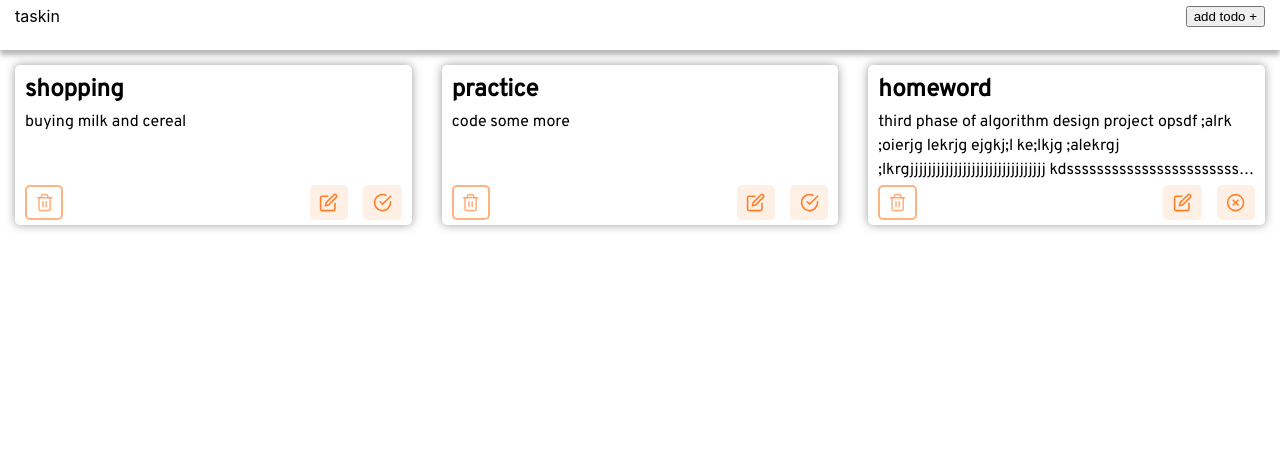
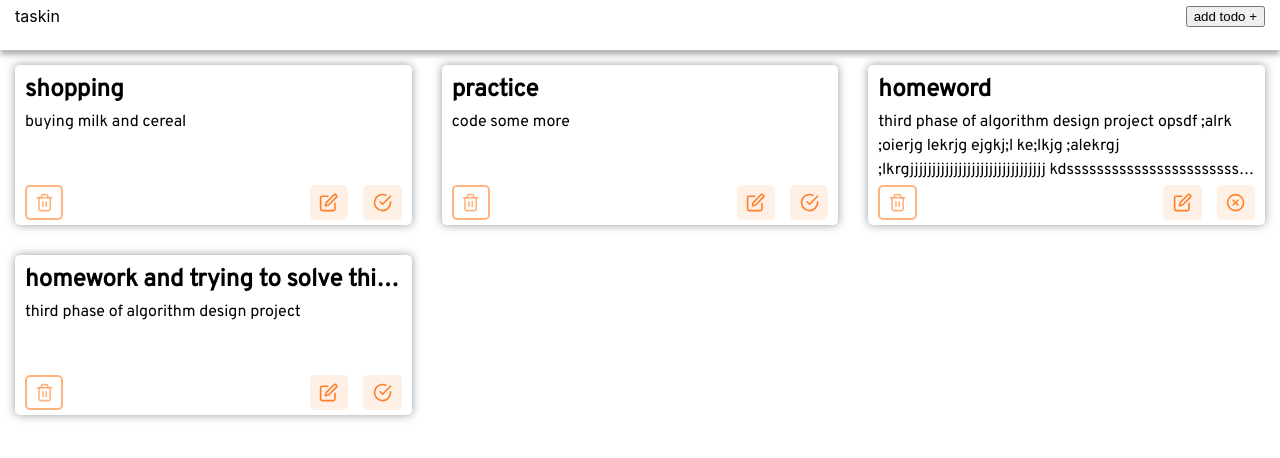
Before and after one commit to Negarnbkhti42/todo-application, a React (Create React App) app: page / in a window 1280 px wide. Shown: the top 458 px of the page. Built offline with nearby package versions, Linux system fonts and the light colour scheme.

Commit message:
header overflow

```diff
--- a/src/components/Card/Card.scss
+++ b/src/components/Card/Card.scss
@@ -21,6 +21,9 @@
             margin: 0;
             font-family: "Overpass", sans-serif;
             font-size: 1.5rem;
+            white-space: nowrap;
+            overflow: hidden;
+            text-overflow: ellipsis;
         }
     }
 
--- a/src/components/work_list.js
+++ b/src/components/work_list.js
@@ -16,5 +16,11 @@ export const list = [
         "title": "homeword",
         "description": "third phase of algorithm design project opsdf ;alrk ;oierjg lekrjg ejgkj;l ke;lkjg ;alekrgj ;lkrgjjjjjjjjjjjjjjjjjjjjjjjjjjjjjjj kdsssssssssssssssssssssssla ;;;;;;;;;;;;;;;;; fjiao;rj jffffffffffk;aaaaaa",
         "completed": true
+    },
+    {
+        "id": 3,
+        "title": "homework and trying to solve this out",
+        "description": "third phase of algorithm design project",
+        "completed": false
     }
 ];
```
